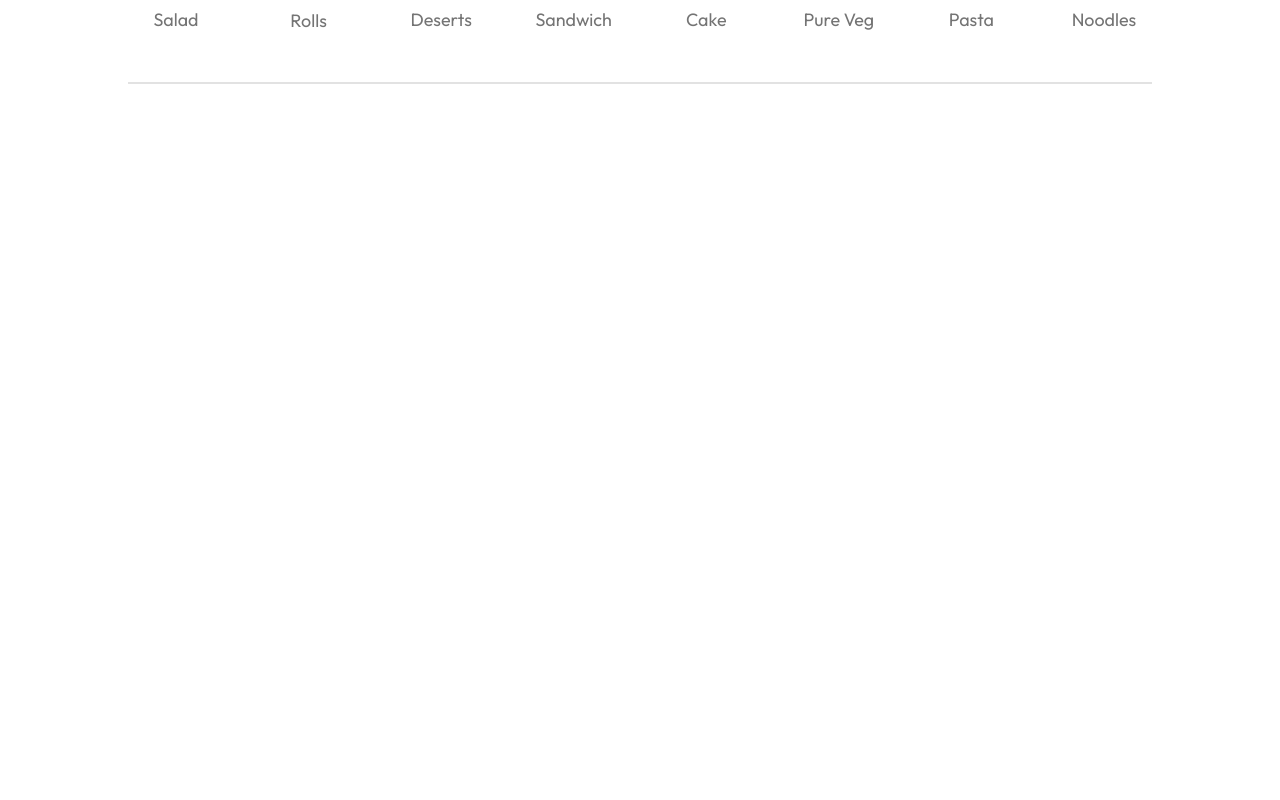
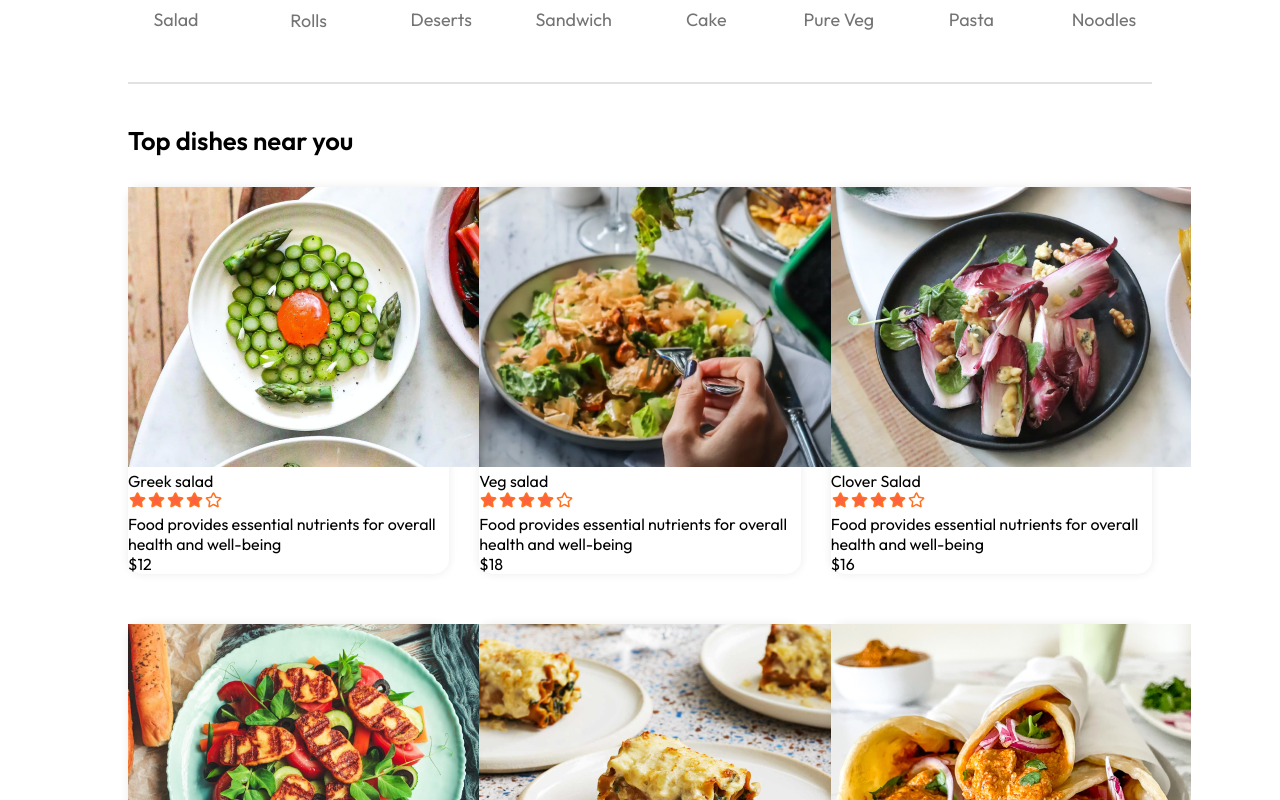
Before and after one commit to samirulcodes/food-del, a React (Vite) app in the folder frontend/: page / in a window 1280 px wide. Shown: the part 820-1620 px from the top of the page. Before the commit the page ends 914 px from the top, so only its background shows below. Built offline with nearby package versions, Linux system fonts and the light colour scheme.

Commit message:
food del

```diff
--- a/frontend/src/components/ExploreMenu/ExploreMenu.css
+++ b/frontend/src/components/ExploreMenu/ExploreMenu.css
@@ -50,3 +50,8 @@
     background-color: #e2e2e2;
     border: none;
 }
+
+.explore-menu-list-item .active{
+    border: 4px solid tomato;
+    padding: 2px;
+}
--- /dev/null
+++ b/frontend/src/components/FoodItem/FoodItem.css
@@ -0,0 +1,8 @@
+.food-item{
+    width: 100%;
+    margin: auto;
+    border-radius: 15px;
+    box-shadow: 0px 0px 10px #00000015;
+    transition: 0.3s;
+    animation: fadeIn 1s;
+}
--- /dev/null
+++ b/frontend/src/components/FoodItem/FoodItem.jsx
@@ -0,0 +1,28 @@
+import React from 'react'
+import './FoodItem.css'
+import { assets } from '../../assets/assets'
+
+const FoodItem = ({id,name,price,description,image}) => {
+
+
+
+  return (
+    <div className='food-item'>
+      <div className="food-item-img-container">
+        <img className="food-item-img" src={image} alt="" />
+      </div>
+
+      <div className="food-item-info">
+        <div className="food-item-name-rating">
+            <p>{name}</p>
+            <img src={assets.rating_starts} alt="" />
+        </div>
+        <p className="food-item-desc">{description}</p>
+        <p className="food-item-price">${price}</p>
+      </div>
+    </div>
+  )
+}
+
+
+export default FoodItem
--- /dev/null
+++ b/frontend/src/components/foodDisplay/FoodDisplay.css
@@ -0,0 +1,16 @@
+.food-display{
+    margin-top: 30px;
+}
+
+.food-display h2{
+    font-size: max(2vw,24px);
+    font-weight: 600;
+}
+
+.food-display-list{
+    display: grid;
+    grid-template-columns: repeat(auto-fill,minmax(240px,1fr));
+    margin-top: 30px;
+    gap: 30px;
+    row-gap: 50px;
+}
--- /dev/null
+++ b/frontend/src/components/foodDisplay/FoodDisplay.jsx
@@ -0,0 +1,22 @@
+import React, { useContext } from 'react'
+import './FoodDisplay.css'
+import { StoreContext } from '../../context/StoreContext'
+import FoodItem from '../FoodItem/FoodItem'
+
+const FoodDisplay = ({category}) => {
+
+    const {food_list}=useContext(StoreContext)
+
+  return (
+    <div className='food-display' id='food-display'>
+      <h2>Top dishes near you</h2>
+      <div className="food-display-list">
+        {food_list.map((item,index)=>{
+            return <FoodItem key={index} id={item._id} name={item.name} description={item.description} price={item.price} image={item.image} />
+        })}
+      </div>
+    </div>
+  )
+}
+
+export default FoodDisplay
--- /dev/null
+++ b/frontend/src/context/StoreContext.jsx
@@ -0,0 +1,19 @@
+import { createContext } from "react";
+import { food_list } from "../assets/assets";
+
+export const StoreContext=createContext(null)
+
+const StoreContextProvider=(props)=>{
+
+    const contextValue={
+        food_list
+    }
+
+    return(
+        <StoreContext.Provider value={contextValue}>
+            {props.children}
+        </StoreContext.Provider>
+    )
+}
+
+export default StoreContextProvider
--- a/frontend/src/main.jsx
+++ b/frontend/src/main.jsx
@@ -3,10 +3,15 @@
 import App from './App.jsx'
 import './index.css'
 import { BrowserRouter } from 'react-router-dom'
+import StoreContextProvider from './context/StoreContext.jsx'
 
 ReactDom.createRoot(document.getElementById('root')).render(
   <BrowserRouter>
-    <App />
+
+    <StoreContextProvider>
+      <App />
+    </StoreContextProvider>
+
   </BrowserRouter>
 
 
--- a/frontend/src/pages/Home/Home.jsx
+++ b/frontend/src/pages/Home/Home.jsx
@@ -2,6 +2,7 @@
 import './Home.css'
 import Header from '../../components/Header/Header'
 import ExploreMenu from '../../components/ExploreMenu/ExploreMenu'
+import FoodDisplay from '../../components/foodDisplay/FoodDisplay'
 
 const Home = () => {
 
@@ -13,6 +14,7 @@
 
       {/* passing category as a props */}
       <ExploreMenu category={category} setCategory={setCategory} />
+      <FoodDisplay category={category} />
     </div>
   )
 }
```
